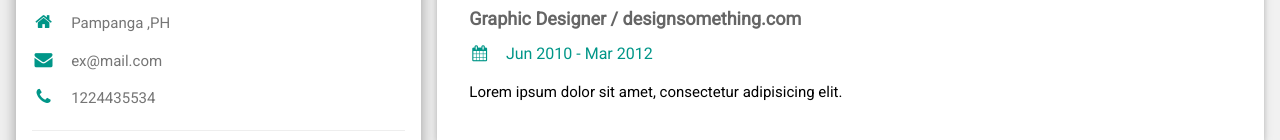
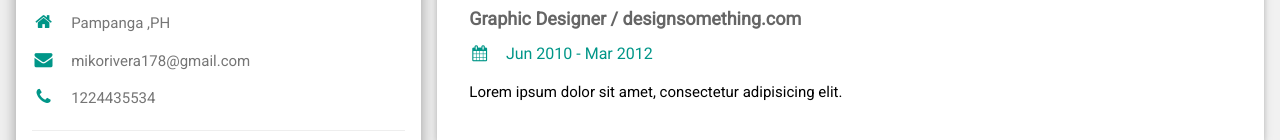
Before and after one commit to XtremeCreator/devops2, a plain HTML site: page index.html in a window 1280 px wide. Shown: the part 463-603 px from the top of the page. Drawn offline with nearby package versions, Linux system fonts and the light colour scheme.

Commit message:
Miko Rivera
.Added email

```diff
--- a/index.html
+++ b/index.html
@@ -30,7 +30,7 @@ html,body,h1,h2,h3,h4,h5,h6 {font-family: "Roboto", sans-serif}
         <div class="w3-container">
           <p><i class="fa fa-briefcase fa-fw w3-margin-right w3-large w3-text-teal"></i>Designer</p>
           <p><i class="fa fa-home fa-fw w3-margin-right w3-large w3-text-teal"></i>Pampanga ,PH</p>
-          <p><i class="fa fa-envelope fa-fw w3-margin-right w3-large w3-text-teal"></i>ex@mail.com</p>
+          <p><i class="fa fa-envelope fa-fw w3-margin-right w3-large w3-text-teal"></i>mikorivera178@gmail.com</p>
           <p><i class="fa fa-phone fa-fw w3-margin-right w3-large w3-text-teal"></i>1224435534</p>
           <hr>
 
```
